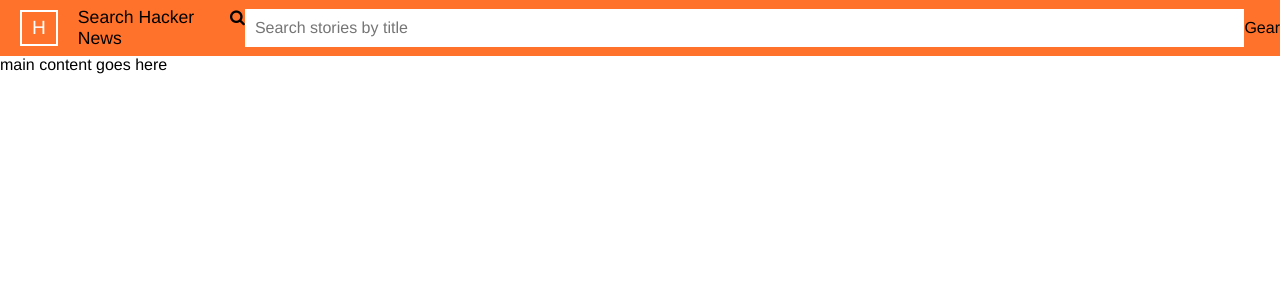
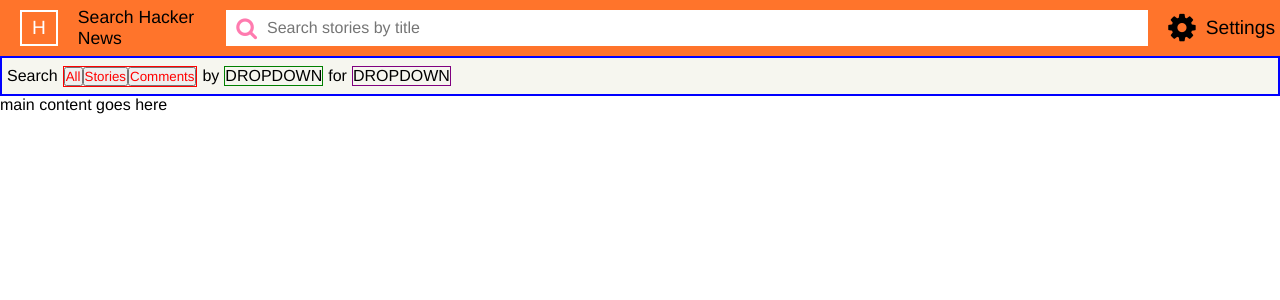
Before and after one commit to HamedPour/react-hacker-news, a React (Create React App) app: page / in a window 1280 px wide. Shown: the top 300 px of the page. Built offline with nearby package versions, Linux system fonts and the light colour scheme.

Commit message:
Top navigation styling complete

```diff
--- a/src/App.js
+++ b/src/App.js
@@ -1,11 +1,13 @@
 import React from "react";
-import HeadNav from "./components/shared/HeadNav/HeadNav";
+import HeadNav from "./components/shared/HeadNav";
+import SearchFilter from "./components/shared/SearchFilter";
 
 function App() {
   return (
     <div className="App">
       <header className="App-header">
         <HeadNav />
+        <SearchFilter />
       </header>
       <main>main content goes here</main>
     </div>
--- a/src/components/shared/HeadNav/HeadNav.js
+++ b/src/components/shared/HeadNav.js
@@ -3,13 +3,11 @@
 
 const HeadNav = () => {
   const NAV = styled.nav`
-    background-color: #ff722b;
+    background-color: #ff742b;
     display: flex;
     height: 100%;
     align-items: center;
   `;
-
-  const LogoContainer = styled.div``;
 
   const Logo = styled.div`
     border: 2px solid #fff;
@@ -17,11 +15,14 @@
     font-size: 1.2rem;
     padding: 5px 10px 5px 10px;
     margin: 10px 20px 10px 20px;
+    cursor: pointer;
   `;
 
   const SiteName = styled.h1`
     font-size: 1.1rem;
     font-weight: 300;
+    padding: 5px 0px;
+    margin-right: 10px;
     width: 15%;
 
     @media screen and (max-width: 600px) {
@@ -30,34 +31,54 @@
   `;
   const SearchBarContainer = styled.div`
     width: 100%;
+    padding: 7px 0;
     display: flex;
+    background-color: #fff;
+    align-items: center;
+  `;
+  const SearchIcon = styled.i`
+    font-size: 1.4rem;
+    padding: 0 10px 0 10px;
+    opacity: 0.6;
+    color: #ff247b;
   `;
   const SearchBar = styled.input`
     border: none;
     outline: none;
     width: 100%;
-    padding: 10px;
     font-size: 1rem;
+  `;
+
+  const CogIcon = styled.i`
+    font-size: 2rem;
+    margin: 0 10px 0 20px;
+    cursor: pointer;
+  `;
+
+  const SettingText = styled.span`
+    font-size: 1.2rem;
+    padding-right: 5px;
+    @media screen and (max-width: 600px) {
+      display: none;
+    }
   `;
 
   return (
     <>
       <NAV>
-        <LogoContainer>
+        <div>
           <Logo> H </Logo>
-        </LogoContainer>
+        </div>
         <SiteName>Search Hacker News</SiteName>
         <SearchBarContainer>
-          <i className="fa fa-search" />
+          <SearchIcon className="fa fa-search" />
           <SearchBar placeholder="Search stories by title" />
         </SearchBarContainer>
-        <div>Gear</div>
+        <CogIcon className="fa fa-gear" />
+        <SettingText>Settings</SettingText>
       </NAV>
     </>
   );
 };
 
 export default HeadNav;
-
-// background-color: #ff742b !important;
-// background-color: rgb(200, 61, 0);
--- /dev/null
+++ b/src/components/shared/SearchFilter.js
@@ -0,0 +1,61 @@
+import React from "react";
+import styled from "styled-components";
+
+const SearchFilter = () => {
+  const MainContainer = styled.div`
+    background-color: #f6f6ef;
+    display: flex;
+    min-height: 40px;
+    align-items: center;
+    border: 2px solid blue;
+
+    & span {
+      padding: 0 5px;
+    }
+  `;
+  const StoriesFilter = styled.ul`
+    border: 1px solid red;
+  `;
+
+  const DropItem = styled.li`
+    list-style: none;
+    & button {
+      color: red;
+    }
+  `;
+
+  const PopularityFilter = styled.ul`
+    border: 1px solid green;
+  `;
+
+  const TimeFilter = styled.ul`
+    border: 1px solid purple;
+  `;
+
+  const Results = styled.div`
+    // I'll get back to you
+    display: none;
+  `;
+
+  return (
+    <>
+      <MainContainer>
+        <span>Search</span>
+        <StoriesFilter>
+          <DropItem>
+            <button href="#">All</button>
+            <button href="#">Stories</button>
+            <button href="#">Comments</button>
+          </DropItem>
+        </StoriesFilter>
+        <span>by</span>
+        <PopularityFilter>DROPDOWN</PopularityFilter>
+        <span>for</span>
+        <TimeFilter>DROPDOWN</TimeFilter>
+        <Results>21,263 results (0.02 seconds)</Results>
+      </MainContainer>
+    </>
+  );
+};
+
+export default SearchFilter;
```
